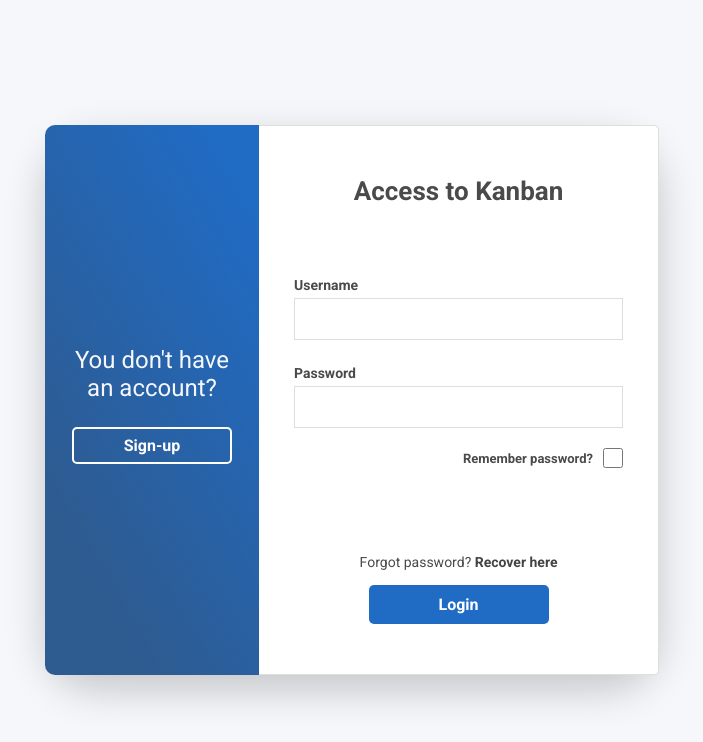
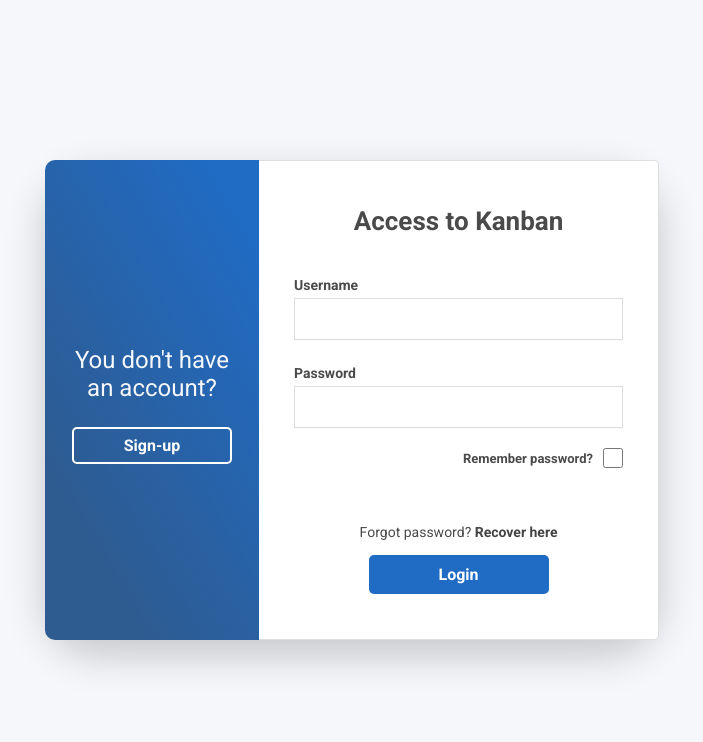
Before and after one commit to samueldcarvalho/Training.ProjectKanban, a Next.js app in the folder src/Web/Training.Kanban.UI/kanban-web-ui/: page /login in a window 1280 px wide. Shown: the top 742 px of the page, without its empty margins (288-991 px from the left). Built offline with nearby package versions, Linux system fonts and the light colour scheme.

Commit message:
Alteração do tamanho da tela de login

```diff
--- a/src/Web/Training.Kanban.UI/kanban-web-ui/styles/login-module.css
+++ b/src/Web/Training.Kanban.UI/kanban-web-ui/styles/login-module.css
@@ -112,7 +112,7 @@
     background: linear-gradient(240deg, var(--color-primary) 10%, var( --color-primary-darker) 80%);
     border-radius:10px 0 0px 10px;
     padding: 20px 10px;
-    height: 550px;
+    height: 480px;
     display: flex;
     flex: row nowrap;
     justify-content: center;
@@ -131,8 +131,8 @@
 
   .kb-sign-form{
     width: 400px;
-    height: 550px;
-    padding: 50px 35px;
+    height: 480px;
+    padding: 45px 35px;
     background-color: var(--color-bg-secundary);
 
     display: flex;
```
